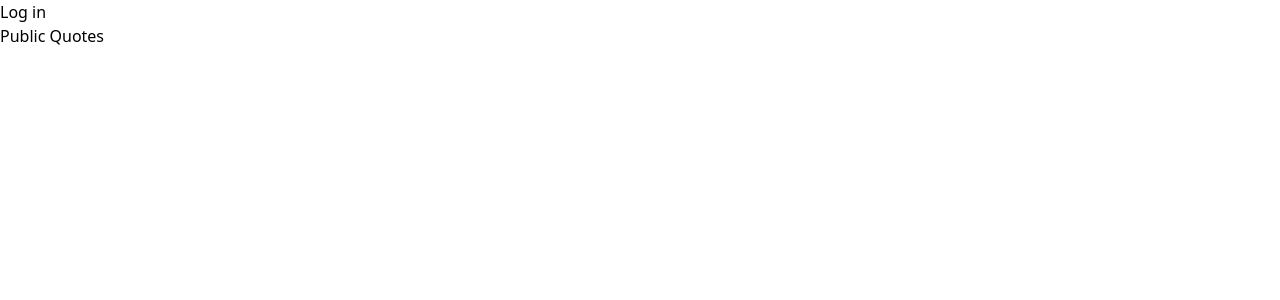
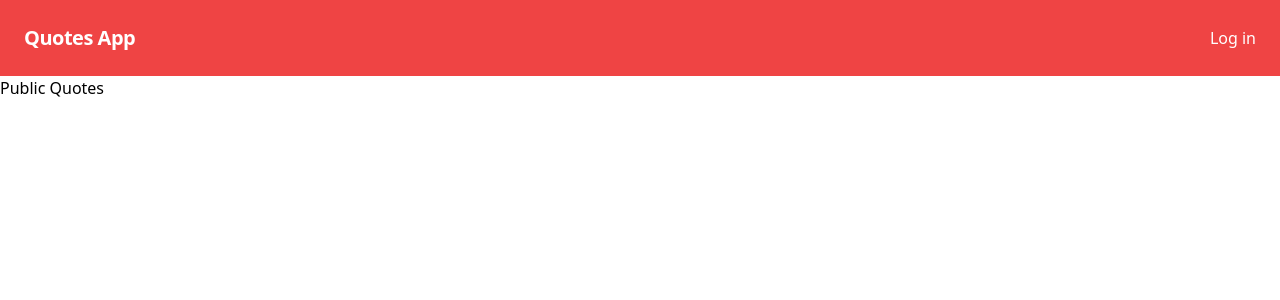
Before and after one commit to oscar-hustlebox/auth0-quotes, a React (Create React App) app in the folder packages/spa/: page / in a window 1280 px wide. Shown: the top 300 px of the page. Built offline with nearby package versions, Linux system fonts and the light colour scheme.

Commit message:
style(nav): Update SiteNav UI

```diff
--- a/packages/spa/src/components/SiteNav.js
+++ b/packages/spa/src/components/SiteNav.js
@@ -1,5 +1,6 @@
 import React from 'react';
 import { useAuth0 } from '@auth0/auth0-react';
+import { Link } from 'react-router-dom';
 
 const SiteNav = () => {
   const {
@@ -11,24 +12,32 @@ const SiteNav = () => {
     logout,
   } = useAuth0();
 
-  if (isLoading) {
-    return <div>Loading...</div>;
-  }
-  if (error) {
-    return <div>Oops... {error.message}</div>;
-  }
-
-  if (isAuthenticated) {
-    return (
-      <div>
-        Hello {user.name}{' '}
-        <button onClick={() => logout({ returnTo: window.location.origin })}>
-          Log out
-        </button>
+  return (
+    <nav className='flex items-center justify-between bg-red-500 p-6'>
+      <div className='flex flex-grow-1'>
+        <Link to='/' className='font-semibold text-xl text-white tracking-tight'>Quotes App</Link>
       </div>
-    );
-  }
-  return <button onClick={loginWithRedirect}>Log in</button>;
+      <React.Fragment>
+        {error && <div className='text-white'>{error.message}</div>}
+        {isLoading && <div className='text-white'>Loading...</div>}
+        {!isLoading && isAuthenticated && (
+          <div className='flex items-center'>
+            <Link to='/user'>
+              <img
+                className='inline object-cover w-8 h-8 mr-2 rounded-full'
+                src={user.picture}
+                alt='Profile image'
+              />
+            </Link>
+            <button className='text-white' onClick={() => logout({ returnTo: window.location.origin })}>
+              Log out
+            </button>
+          </div>
+        )}
+        {!isLoading && !isAuthenticated && <button className='text-white' onClick={loginWithRedirect}>Log in</button>}
+      </React.Fragment>
+    </nav>
+  );
 };
 
 export default SiteNav;
```
